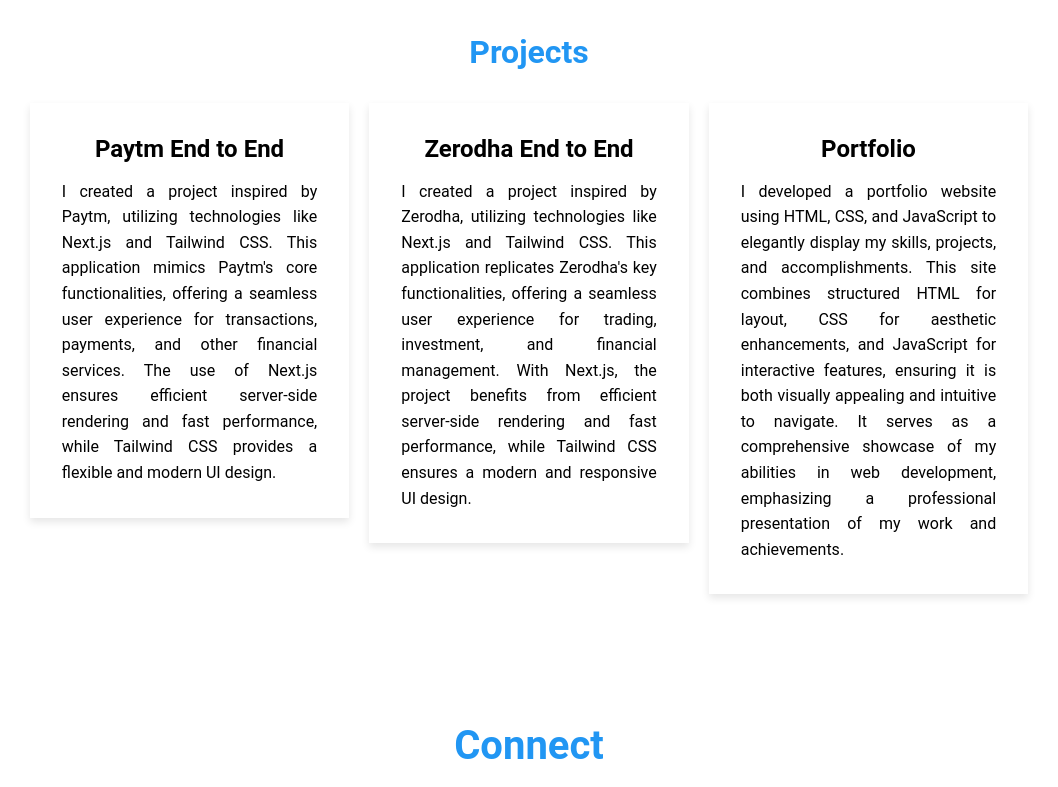
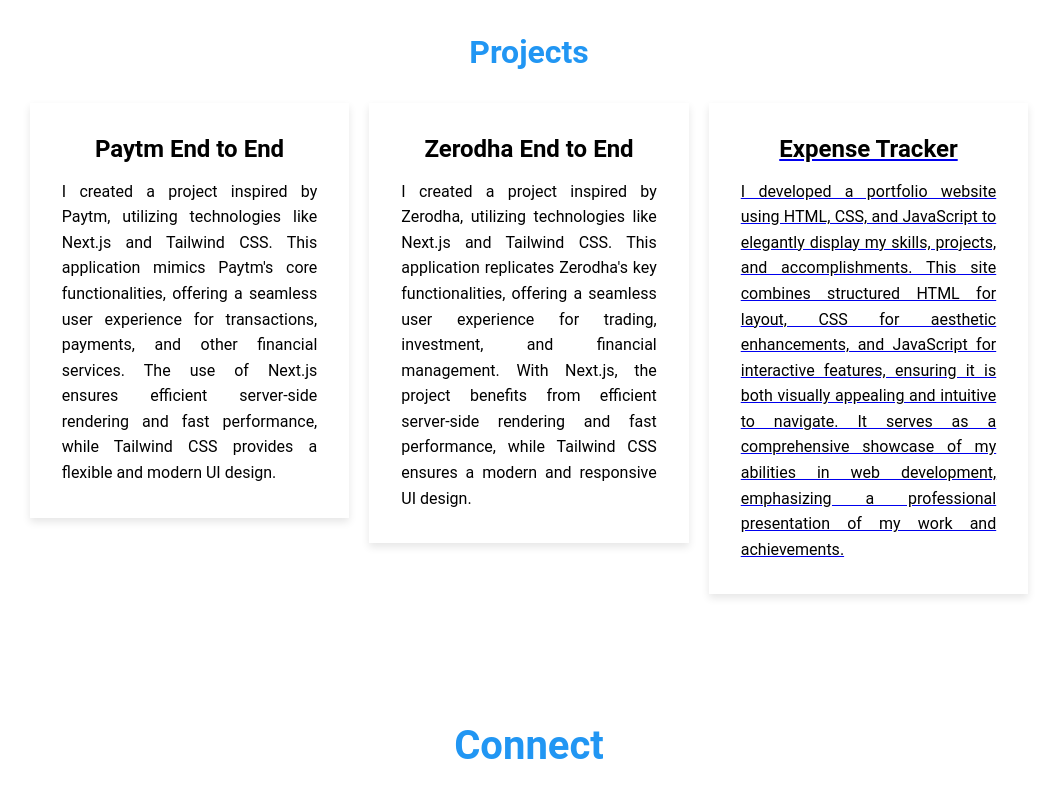
Before and after one commit to dhruvinkumar/Portfolio, a plain HTML site: page index.html in a window 1280 px wide. Shown: the part 1360-2147 px from the top of the page, without its empty margins (111-1169 px from the left). Drawn offline with Linux system fonts and the light colour scheme; a script that the page names is missing.

Commit message:
Update index.html

```diff
--- a/index.html
+++ b/index.html
@@ -101,10 +101,12 @@
                 </div>
 
                 <div class="card">
+                    <a href="https://dhruvinkumar.github.io/Expense-Tracker/">
                     <div class="card-content">
-                    <h3>Portfolio</h3>
+                    <h3>Expense Tracker</h3>
                     <p>I developed a portfolio website using HTML, CSS, and JavaScript to elegantly display my skills, projects, and accomplishments. This site combines structured HTML for layout, CSS for aesthetic enhancements, and JavaScript for interactive features, ensuring it is both visually appealing and intuitive to navigate. It serves as a comprehensive showcase of my abilities in web development, emphasizing a professional presentation of my work and achievements.</p>
                     </div>
+                    </a>
                 </div>
         </div>
      </div>
```
